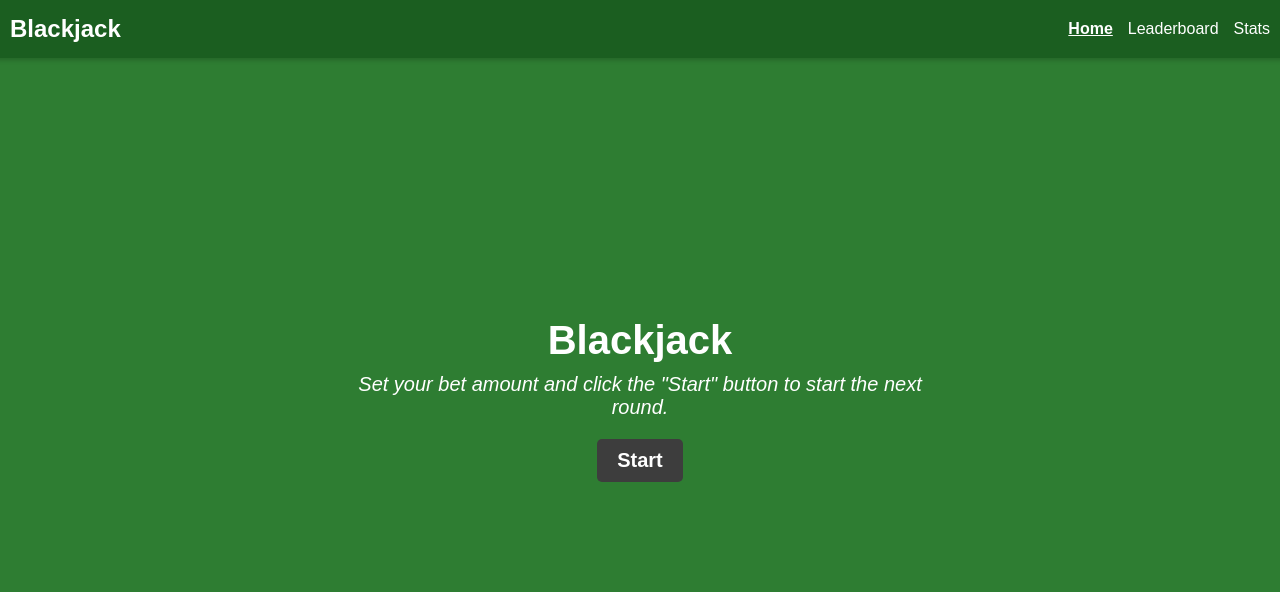
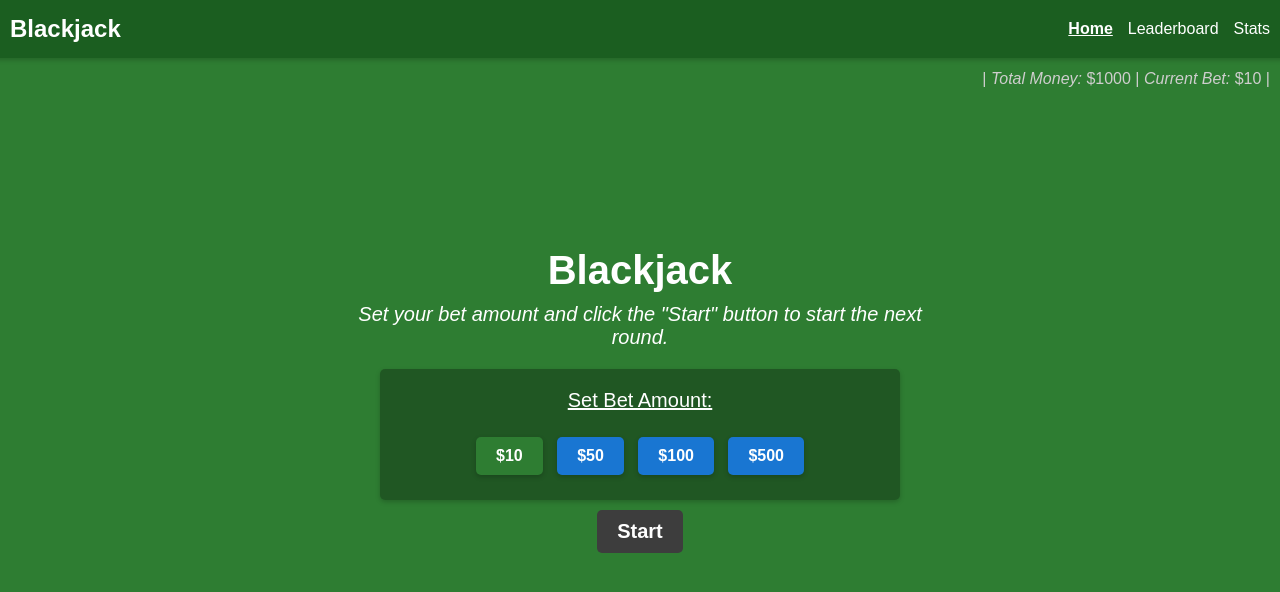
Before and after one commit to jmasone15/blackjack-v4, a website built with Vite: page index.html in a window 1280 px wide. Built offline with nearby package versions, Linux system fonts and the light colour scheme.

Commit message:
Added money and bet setting functionality

```diff
--- a/index.html
+++ b/index.html
@@ -4,7 +4,7 @@
 <head>
   <meta charset="UTF-8">
   <meta name="viewport" content="width=device-width, initial-scale=1.0">
-  <title>Blackjack Game</title>
+  <title>Blackjack</title>
   <link rel="icon" type="image/svg+xml" href="/gambling-playing-cards-svgrepo-com.svg" />
   <link rel="stylesheet" href="style.css">
 </head>
@@ -20,10 +20,23 @@
       <a href="#">Stats</a>
     </div>
   </nav>
+  <div class="info-bar">
+    <div class="info-bar-money">
+      <span>| <i>Total Money:</i> <span id="total-money">$0</span> | </span>
+      <span><i>Current Bet:</i> <span id="current-bet">$0</span> |</span>
+    </div>
+  </div>
   <div class="game-container">
     <div class="pre-game" id="pregame-section">
       <h1>Blackjack</h1>
       <h3><i>Set your bet amount and click the "Start" button to start the next round.</i></h3>
+      <div id="bet-container">
+        <h3><u>Set Bet Amount:</u></h3>
+        <button class="button bet-btn bet-btn-active" data-value="10">$10</button>
+        <button class="button bet-btn" data-value="50">$50</button>
+        <button class="button bet-btn" data-value="100">$100</button>
+        <button class="button bet-btn" data-value="500">$500</button>
+      </div>
       <button id="start-btn" class="button">Start</button>
     </div>
     <section class="d-none" id="dealer-section">
--- a/src/classes/Game.ts
+++ b/src/classes/Game.ts
@@ -5,6 +5,7 @@ import Hand from './Hand';
 import ActionButton from './ActionButton';
 import ActionButtons from './ActionButtons';
 import removeDOMChildren from '../utils/removeDOMChildren';
+import Money from './Money';
 
 // DOM Elements
 const {
@@ -33,6 +34,9 @@ export default class Game {
 	private playerHands: Hand[] = [];
 	playerHandCurrentIdx: number = 0;
 
+	// Money Variables
+	private money: Money;
+
 	// Action Buttons
 	actionButtons: ActionButtons;
 
@@ -47,6 +51,9 @@ export default class Game {
 			new ActionButton('split', this.split),
 			new ActionButton('double', this.double)
 		);
+
+		// Create Money Class
+		this.money = new Money();
 
 		// Event Listeners
 		startBtn.addEventListener('click', (e: Event) => {
@@ -99,6 +106,9 @@ export default class Game {
 		showElement(dealerDiv);
 		showElement(playerDiv);
 		showElement(buttonsDiv, 'buttons');
+
+		// Decrement Money
+		this.money.lose();
 
 		// Create Hands
 		this.dealerHand = new Hand(-1);
@@ -342,7 +352,6 @@ export default class Game {
 		this.dealerHand?.showHandAndTotal(true);
 
 		// Determine win scenario for each player hand
-		console.log(this.playerHands);
 		this.playerHands.forEach((hand: Hand) => {
 			hand.showHandAndTotal(true);
 
@@ -355,9 +364,11 @@ export default class Game {
 					break;
 				case 1:
 					console.log(`${handText} - Player Win`);
+					this.money.win();
 					break;
 				case 2:
 					console.log(`${handText} - Push`);
+					this.money.push();
 					break;
 
 				default:
--- /dev/null
+++ b/src/classes/Money.ts
@@ -0,0 +1,87 @@
+import domElements from '../utils/domElements';
+
+const { totalMoneySpan, currentBetSpan, betButtons, showElement } = domElements;
+
+export default class Money {
+	total: number;
+	currentBet: number;
+	memoryKey: string;
+
+	constructor() {
+		this.memoryKey = 'blackjack-money';
+
+		// Get from Memory or Set Default to Memory
+		const storageString = localStorage.getItem(this.memoryKey);
+		if (storageString) {
+			const { total, currentBet } = JSON.parse(storageString);
+			this.total = total;
+			this.currentBet = currentBet;
+		} else {
+			this.total = 1000;
+			this.currentBet = 10;
+			this.memorySet();
+		}
+
+		this.updateDOM();
+
+		// Event Listeners
+		betButtons.forEach((btn: HTMLButtonElement) => {
+			btn.addEventListener('click', (e: Event) => {
+				e.preventDefault();
+
+				// Get Bet Amount from Button Properties
+				const buttonClickedValue = btn.getAttribute('data-value');
+				if (!buttonClickedValue) {
+					return;
+				}
+
+				this.currentBet = parseInt(buttonClickedValue);
+				this.memorySet();
+				this.updateDOM(btn);
+
+				return;
+			});
+		});
+
+		console.log('Money Class ready');
+	}
+
+	updateDOM(buttonToUpdate?: HTMLButtonElement) {
+		totalMoneySpan.innerText = `$${this.total}`;
+		currentBetSpan.innerText = `$${this.currentBet}`;
+
+		if (buttonToUpdate) {
+			// Reset all other buttons and set button clicked to active
+			betButtons.forEach((btn: HTMLButtonElement) => {
+				showElement(btn, 'button bet-btn');
+			});
+			showElement(buttonToUpdate, 'button bet-btn bet-btn-active');
+		}
+	}
+
+	win() {
+		this.total += this.currentBet * 2;
+		this.memorySet();
+		return this.updateDOM();
+	}
+
+	lose() {
+		this.total -= this.currentBet;
+		this.memorySet();
+		return this.updateDOM();
+	}
+
+	push() {
+		this.total += this.currentBet;
+		this.memorySet();
+		return this.updateDOM();
+	}
+
+	memorySet() {
+		const storageString: string = JSON.stringify({
+			total: this.total,
+			currentBet: this.currentBet
+		});
+		localStorage.setItem(this.memoryKey, storageString);
+	}
+}
--- a/src/style.css
+++ b/src/style.css
@@ -51,6 +51,26 @@ a {
   font-weight: bold;
 }
 
+.info-bar {
+  position: fixed;
+  top: 60px;
+  width: 100%;
+  padding: 10px 20px;
+  display: flex;
+  justify-content: flex-end;
+  color: rgb(207, 206, 206);
+}
+
+.info-bar-money {
+  margin: 0 10px;
+}
+
+.pre-game {
+  display: flex;
+  flex-direction: column;
+  align-items: center;
+}
+
 .pre-game h1,
 h3 {
   margin-block-start: 0px;
@@ -71,6 +91,7 @@ h3 {
 
 #start-btn {
   background-color: rgb(61, 61, 61);
+  margin-top: 10px;
   font-size: 20px;
 }
 
@@ -202,6 +223,26 @@ button {
   filter: brightness(1.2);
 }
 
+#bet-container {
+  text-align: center;
+  background-color: rgba(0, 0, 0, 0.3);
+  padding: 20px 20px;
+  border-radius: 5px;
+  width: 80%;
+  color: white;
+  box-shadow: 0 2px 5px rgba(0, 0, 0, 0.2);
+}
+
+.bet-btn {
+  background-color: #1976d2;
+  margin: 5px;
+  box-shadow: 0 2px 5px rgba(0, 0, 0, 0.2);
+}
+
+.bet-btn-active {
+  background-color: #2e7d32 !important;
+}
+
 @media (max-height: 800px) {
   .spacer {
     height: 0;
@@ -231,4 +272,8 @@ button {
   .nav-links {
     gap: 10px;
   }
+
+  .info-bar {
+    justify-content: center;
+  }
 }
--- a/src/utils/domElements.ts
+++ b/src/utils/domElements.ts
@@ -10,8 +10,17 @@ class DOMElements {
 	buttonsDiv = document.getElementById('buttons') as HTMLDivElement;
 	mainMenuBtn = document.getElementById('main-menu') as HTMLButtonElement;
 	nextRoundBtn = document.getElementById('next-round') as HTMLButtonElement;
+	totalMoneySpan = document.getElementById('total-money') as HTMLSpanElement;
+	currentBetSpan = document.getElementById('current-bet') as HTMLSpanElement;
+	betButtons: HTMLButtonElement[];
 
 	constructor() {
+		const betBtnNodeList: NodeList = document.querySelectorAll('.bet-btn');
+		this.betButtons = Array.from(
+			betBtnNodeList,
+			(node: Node) => node as HTMLButtonElement
+		);
+
 		console.log('DOM Elements Class ready');
 	}
 
```
